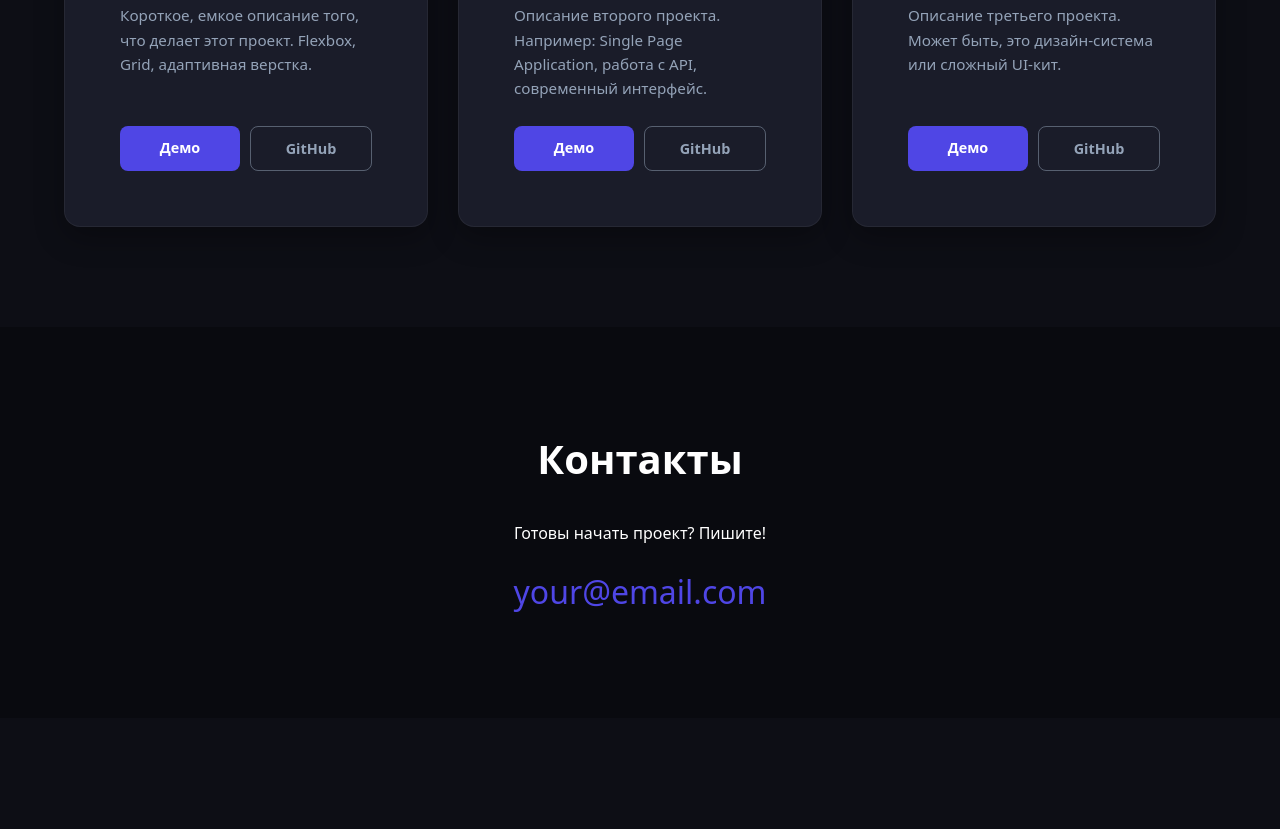
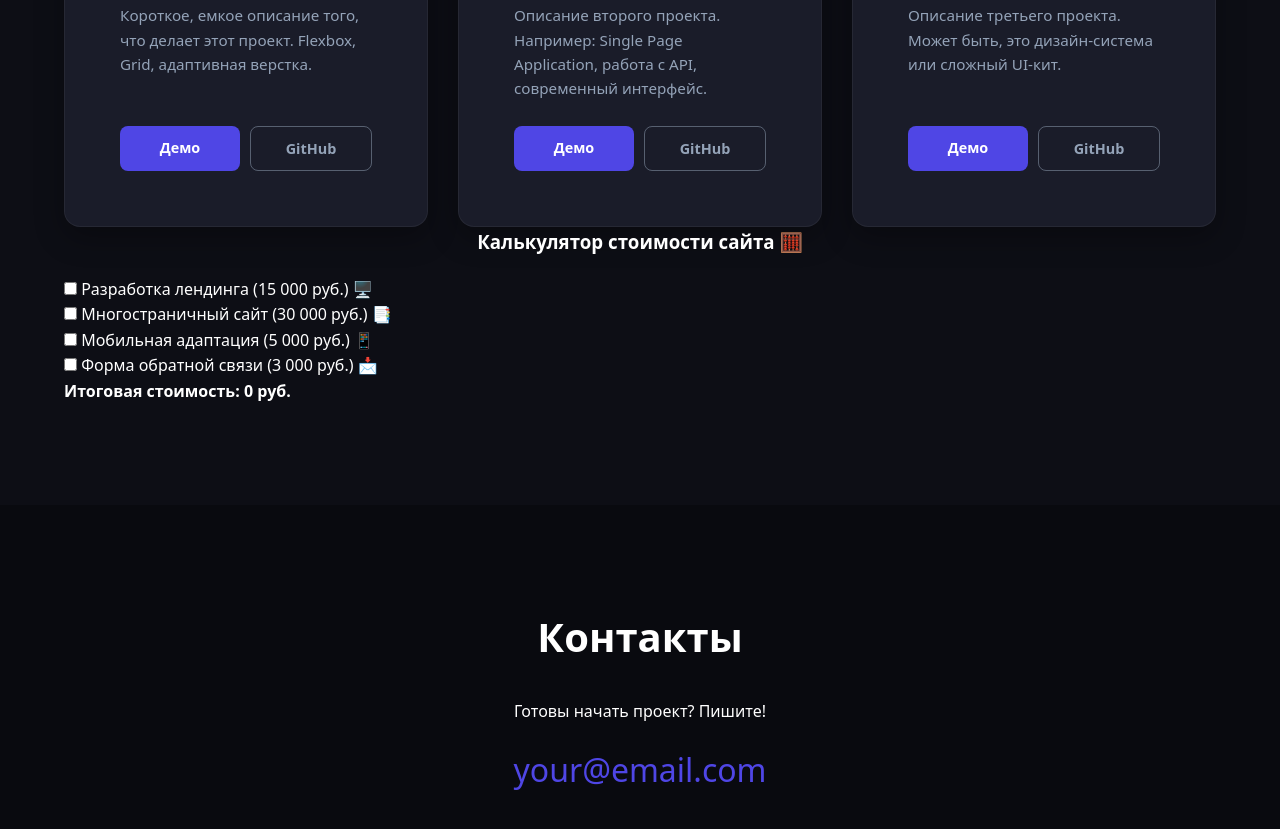
Before and after one commit to romaguseev0-glitch/my-portfolio, a plain HTML site: page index.html in a window 1280 px wide. Shown: the part 1856-2685 px from the top of the page. Before the commit the page ends 2574 px from the top, so only its background shows below. Drawn offline with Linux system fonts and the light colour scheme.

Commit message:
Update index.html

```diff
--- a/index.html
+++ b/index.html
@@ -41,7 +41,7 @@
         </div>
     </section>
 
-  <section id="projects" class="projects-section">
+    <section id="projects" class="projects-section">
         <div class="container">
             <h2 class="section-title">Мои Проекты</h2>
 
@@ -89,14 +89,38 @@
                     </div>
                 </div>
 
-            </div> </div>
-    </section>
+            </div> <form id="calc-form">
+                <h3 style="text-align: center; margin-bottom: 20px;">Калькулятор стоимости сайта 🧮</h3>
+                <div class="calc-option">
+                    <input type="checkbox" id="landing" value="15000">
+                    <label for="landing">Разработка лендинга (15 000 руб.) 🖥️</label>
+                </div>
+                <div class="calc-option">
+                    <input type="checkbox" id="multi-page" value="30000">
+                    <label for="multi-page">Многостраничный сайт (30 000 руб.) 📑</label>
+                </div>
+                <div class="calc-option">
+                    <input type="checkbox" id="mobile" value="5000">
+                    <label for="mobile">Мобильная адаптация (5 000 руб.) 📱</label>
+                </div>
+                <div class="calc-option">
+                    <input type="checkbox" id="feedback" value="3000">
+                    <label for="feedback">Форма обратной связи (3 000 руб.) 📩</label>
+                </div>
+
+                <div class="calc-result">
+                    <h4 style="margin: 0;">Итоговая стоимость: <span id="total-price">0</span> руб.</h4>
+                </div>
+            </form>
+
+        </div> </section>
 
     <footer id="contacts" class="contacts-section">
         <h2>Контакты</h2>
         <p>Готовы начать проект? Пишите!</p>
         <a href="mailto:your@email.com" class="contact-link">your@email.com</a>
     </footer>
-<script src="script.js"></script>
+
+    <script src="script.js"></script>
 </body>
 </html>
```
